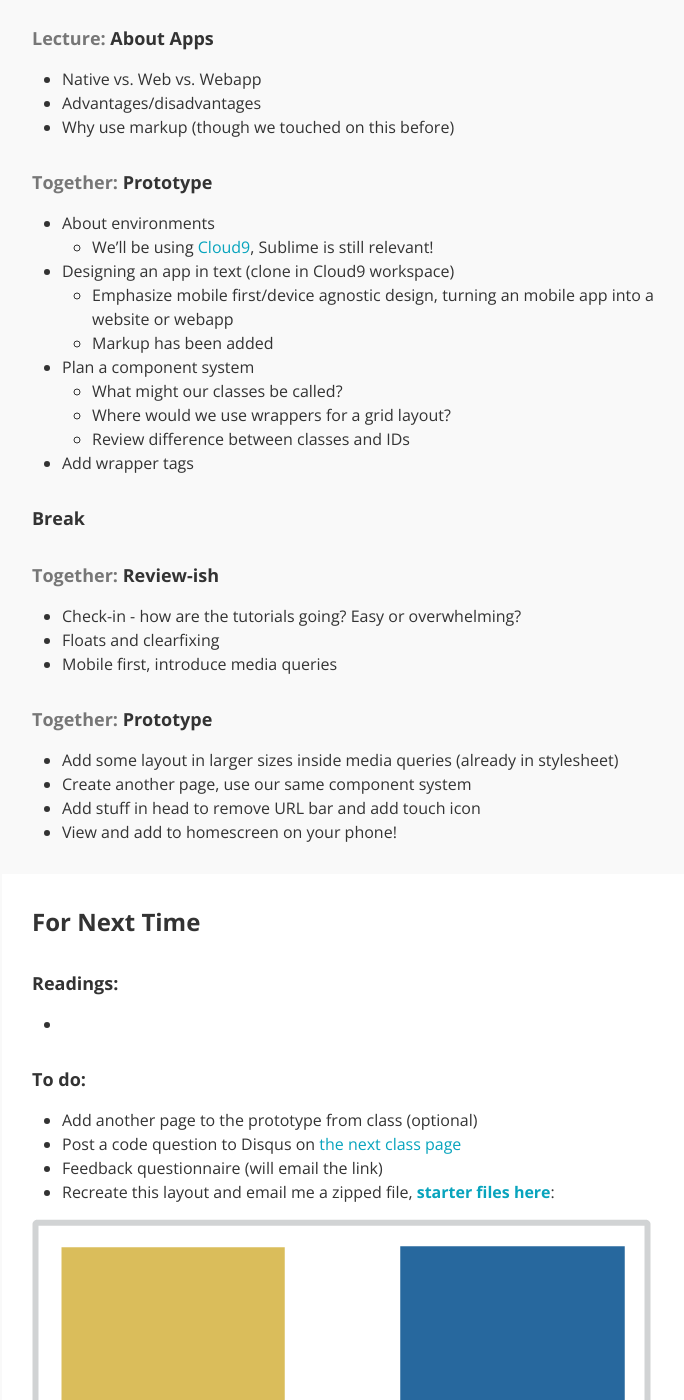
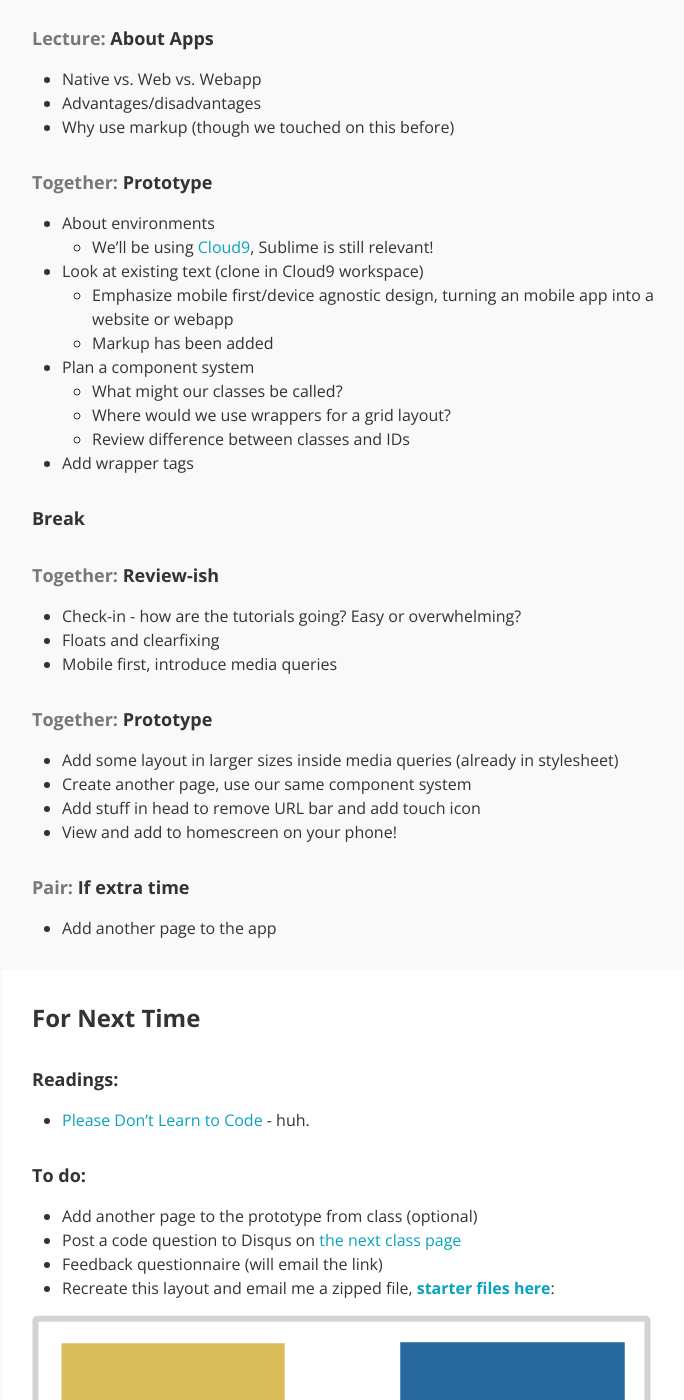
Before and after one commit to laras126/uipic-fall15, a Jekyll site: the page built from _posts/2015-03-07-class-3.markdown, in a window 1280 px wide and 1400 px high, scrolled down 605 px. Shown: the whole window, without its empty margins (268-952 px from the left). Built offline with Jekyll 4.4.1, drawn with Linux system fonts in a browser that asks for light colours; nearby versions of some CDN libraries; comment, search, counter and statistics services are not loaded.

Commit message:
updating class 3 todos

```diff
--- a/_posts/2015-03-07-class-3.markdown
+++ b/_posts/2015-03-07-class-3.markdown
@@ -30,7 +30,7 @@ categories: class
 
 * About environments
 	* We'll be using [Cloud9](http://c9.io), Sublime is still relevant!
-* Designing an app in text (clone in Cloud9 workspace)
+* Look at existing text (clone in Cloud9 workspace)
 	* Emphasize mobile first/device agnostic design, turning an mobile app into a website or webapp
 	* Markup has been added
 * Plan a component system
@@ -54,13 +54,17 @@ categories: class
 * Add stuff in head to remove URL bar and add touch icon
 * View and add to homescreen on your phone!
 
+#### <span class="post-title-pre">Pair:</span> If extra time
+
+* Add another page to the app
+
 <div class="notice post-todos" markdown="1">
 
 ### For Next Time
 
 #### Readings:
 
-*
+* [Please Don't Learn to Code](http://blog.codinghorror.com/please-dont-learn-to-code/) - huh.
 
 #### To do:
 
```
Also changed, not shown: 2 other files.
